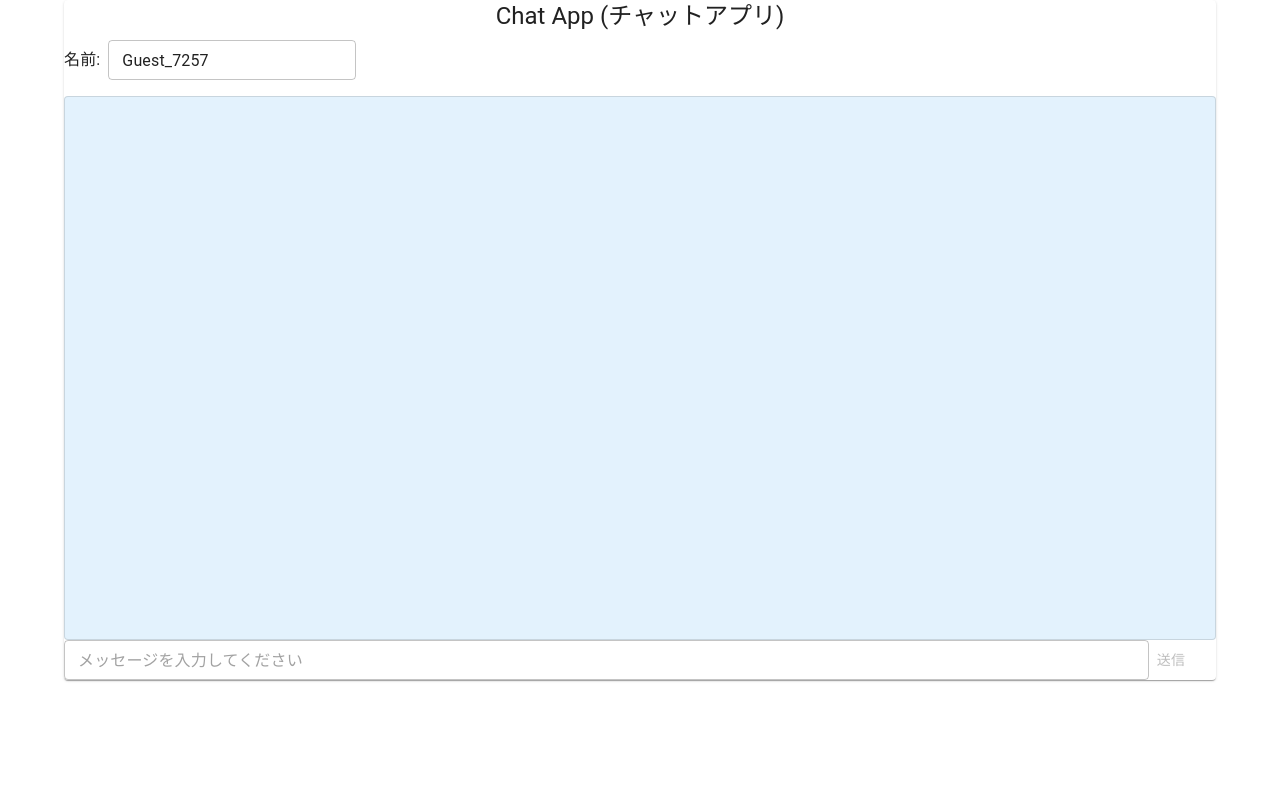
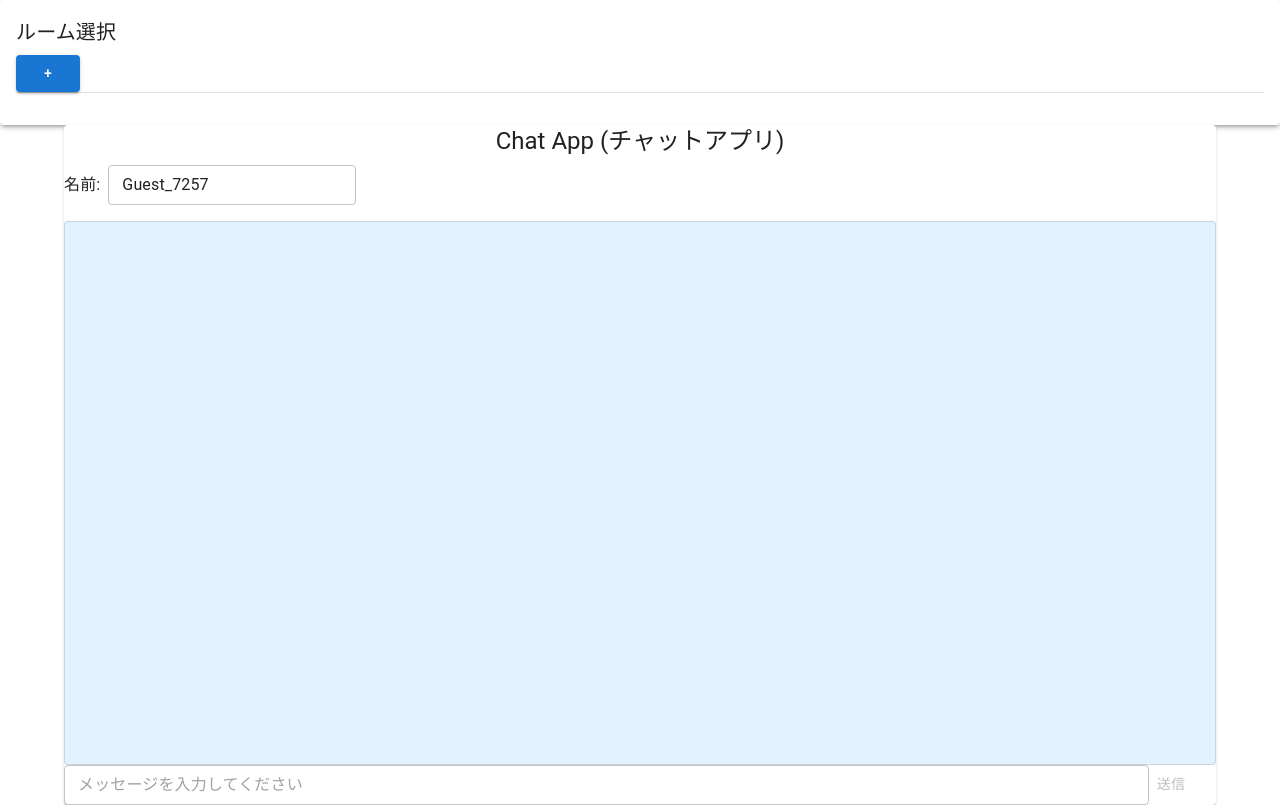
Before and after one commit to yonegen0/chat_app, a Next.js app: page / in a window 1280 px wide. Built offline with nearby package versions, Linux system fonts and the light colour scheme; some icons are missing.

Commit message:
ルーム追加タブ：追加

```diff
--- a/src/app/page.tsx
+++ b/src/app/page.tsx
@@ -3,6 +3,7 @@
 import React, { useState, FormEvent, useEffect } from 'react';
 import { ChatTemplate } from '../components/templates/ChatTemplate';
 import { Message } from '../types/index';
+import { Button, Divider, Paper, Typography } from '@mui/material';
 
 // チャットアプリのページコンポーネント
 export default function ChatPage() {
@@ -42,6 +43,21 @@ export default function ChatPage() {
   };
 
   return (
+    <>
+    <Paper elevation={3} sx={{ p: 2, display: 'flex', flexDirection: 'column', height: '100%' }}>
+      <Typography variant="h6" component="h2" gutterBottom>
+        ルーム選択
+      </Typography>
+      <Button
+      type="submit"
+      variant="contained"
+      color="primary"
+      sx={{width:'10px'}}
+      >
+        +
+      </Button>
+      <Divider sx={{ mb: 2 }} />
+    </Paper>
     <ChatTemplate
       username={username}
       onUsernameChange={handleUsernameChange}
@@ -51,5 +67,6 @@ export default function ChatPage() {
       onSendMessage={handleSendMessage}
       isSendButtonDisabled={!messageInput.trim()}
     />
+    </>
   );
 }
```
